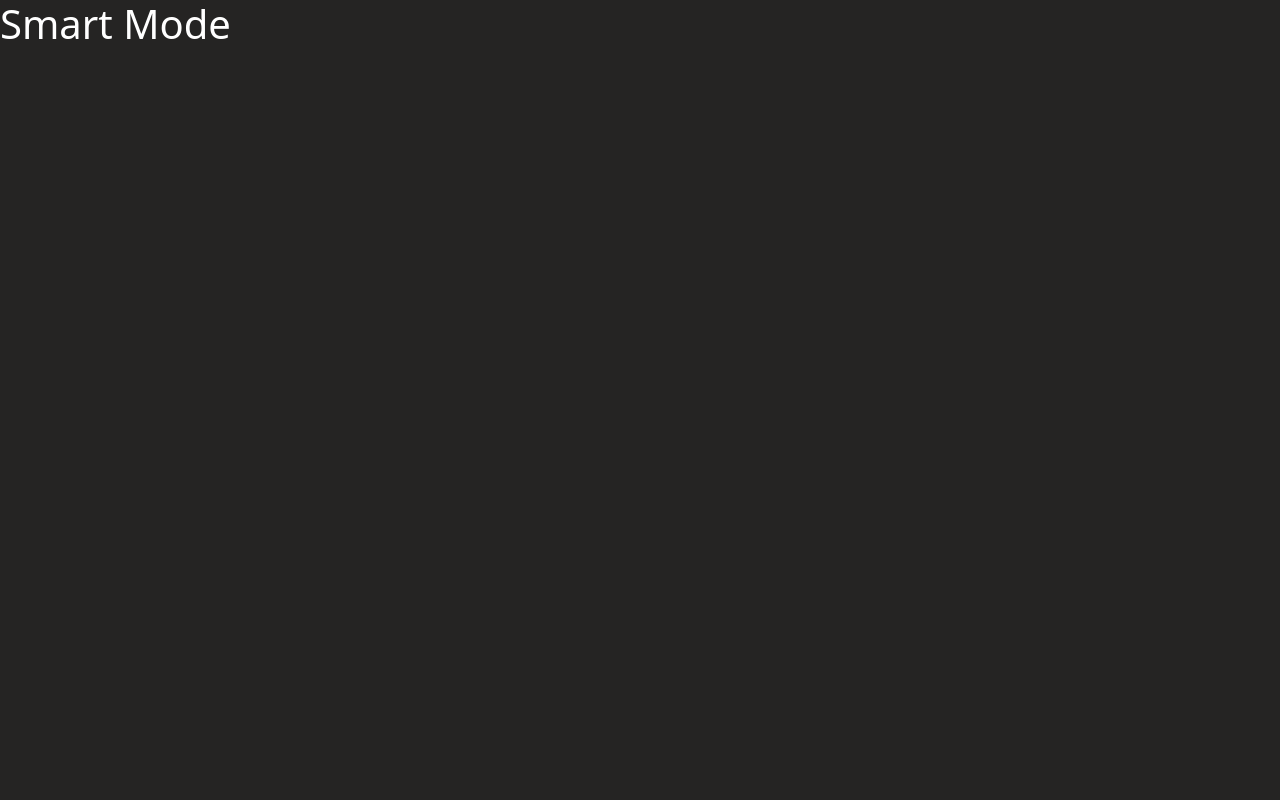
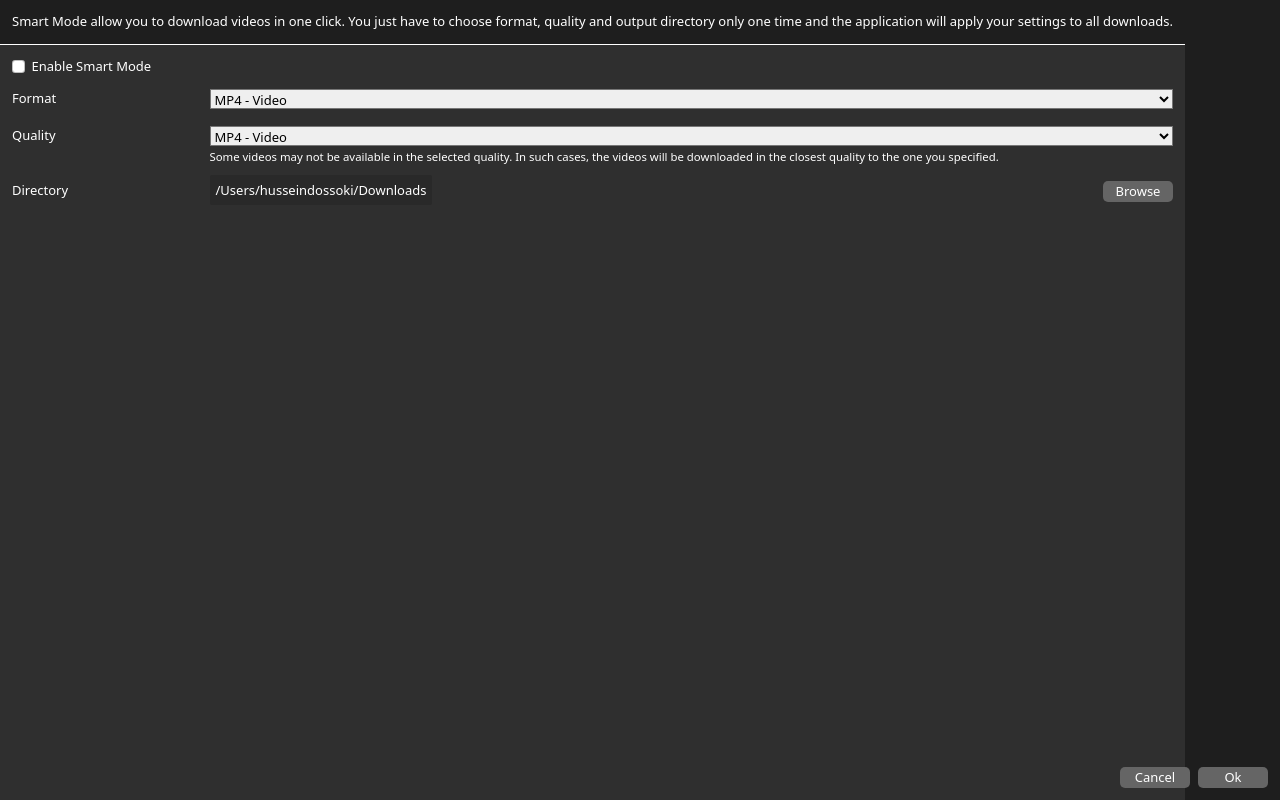
Before and after one commit to HusseinDossoki/4k-video-downloader-clone, a Vue app: page /smart-mode in a window 1280 px wide. Built offline with nearby package versions, Linux system fonts and the light colour scheme.

Commit message:
Complete the 'SmartMode' windows UI design

```diff
--- a/src/components/AppFooter.vue
+++ b/src/components/AppFooter.vue
@@ -13,7 +13,7 @@ footer {
   height: 25px;
   bottom: 0;
   width: 100%;
-  background: #323130;
+  background-color: #2d2d2d;
   position: fixed;
   color: rgba(238, 238, 238, 0.646);
   font-size: 11px;
--- a/src/components/AppHeader.vue
+++ b/src/components/AppHeader.vue
@@ -29,7 +29,7 @@ function openSmartMode() {
     width: 420,
     height: 380,
     center: true,
-    alwaysOnTop: true,
+    alwaysOnTop: false,
     focus: true,
   });
 }
@@ -43,7 +43,7 @@ function openPreferences() {
     width: 620,
     height: 690,
     center: true,
-    alwaysOnTop: true,
+    alwaysOnTop: false,
     focus: true,
   });
 }
@@ -55,7 +55,7 @@ header {
   height: 57px;
   top: 0;
   width: 100%;
-  background-color: #323130;
+  background-color: #2d2d2d;
   color: rgba(238, 238, 238, 0.646);
 }
 
--- a/src/components/EmptyList.vue
+++ b/src/components/EmptyList.vue
@@ -18,6 +18,7 @@ section.body-container {
   height: 100%;
   text-align: center;
   padding-top: 20%;
+  background-color: color(srgb 0.1176 0.1176 0.1177);
 }
 
 .description {
--- a/src/pages/SmartMode.vue
+++ b/src/pages/SmartMode.vue
@@ -1,15 +1,124 @@
 <template>
-  <section>
-    <h1>Smart Mode</h1>
-  </section>
+  <div class="root">
+    <header>
+      Smart Mode allow you to download videos in one click. You just have to choose format, quality and output directory
+      only one time and the application will apply your settings to all downloads.
+    </header>
+    <section>
+      <div class="form-check enable-smart-mode">
+        <input class="form-check-input" type="checkbox" value="" id="flexCheckDefault">
+        <label class="form-check-label" for="flexCheckDefault">
+          Enable Smart Mode
+        </label>
+      </div>
+
+      <div class="row mt-2">
+        <div class="col-2">
+          <label>Format</label>
+        </div>
+        <div class="col-10">
+          <select class="w-100">
+            <option value="MP4">MP4 - Video</option>
+            <option value="MP4">MKV - Video</option>
+            <option value="MP4">MP3 - Video</option>
+          </select>
+        </div>
+      </div>
+
+      <div class="row mt-3">
+        <div class="col-2">
+          <label>Quality</label>
+        </div>
+        <div class="col-10">
+          <select class="w-100">
+            <option value="MP4">MP4 - Video</option>
+            <option value="MP4">MKV - Video</option>
+            <option value="MP4">MP3 - Video</option>
+          </select>
+          <small class="d-block">Some videos may not be available in the selected quality. In such cases, the videos
+            will
+            be
+            downloaded in the closest quality to the one you specified.</small>
+        </div>
+      </div>
+
+      <div class="row mt-3">
+        <div class="col-2">
+          <label>Directory</label>
+        </div>
+        <div class="col-10">
+          <span class="path">/Users/husseindossoki/Downloads</span>
+          <button class="button browse">Browse</button>
+        </div>
+      </div>
+
+    </section>
+    <footer>
+      <button class="button mx-2" @click="closeWindow">Cancel</button>
+      <button class="button">Ok</button>
+    </footer>
+  </div>
 </template>
 
 <script setup>
+import { appWindow } from '@tauri-apps/api/window';
+
+async function closeWindow() {
+  await appWindow.close();
+}
 
 </script>
 
 <style scoped>
-h1 {
+.root {
+  background-color: color(srgb 0.1843 0.1843 0.1843);
+  height: 100%;
+  bottom: 0;
+  position: fixed;
+  top: 0;
+}
+
+header,
+section,
+footer {
+  font-size: 13px;
+  padding: 12px;
   color: white;
 }
+
+header {
+  background-color: #1e1e1e;
+  border-bottom: 1px solid white;
+}
+
+select {
+  -webkit-appearance: menulist-button;
+  height: 20px;
+}
+
+.button {
+  width: 70px;
+  background-color: color(srgb 0.396 0.3961 0.3961);
+  border: none;
+  border-radius: 5px;
+  color: white;
+}
+
+.path {
+  background-color: color(srgb 0.1608 0.1608 0.1608);
+  padding: 6px;
+  border-radius: 2px;
+}
+
+.browse {
+  float: right;
+}
+
+footer {
+  position: fixed;
+  bottom: 0;
+  right: 0;
+  left: 0;
+  text-align: right;
+}
 </style>
--- a/src/style.css
+++ b/src/style.css
@@ -1,3 +1,4 @@
 body {
-  background-color: #252423;
+  background-color: color(srgb 0.1176 0.1176 0.1177);
+  color: rgba(238, 238, 238, 0.646);
 }
```
